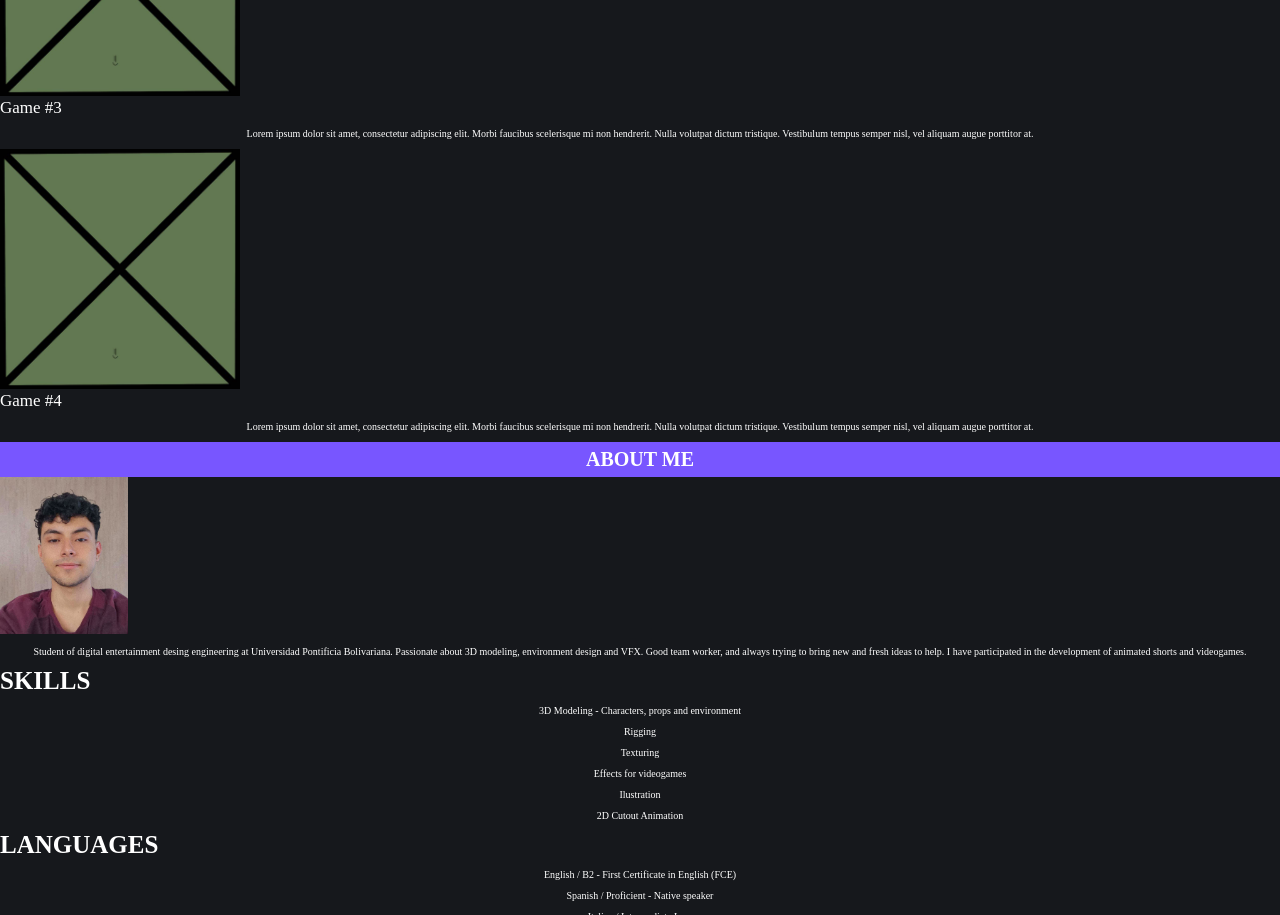
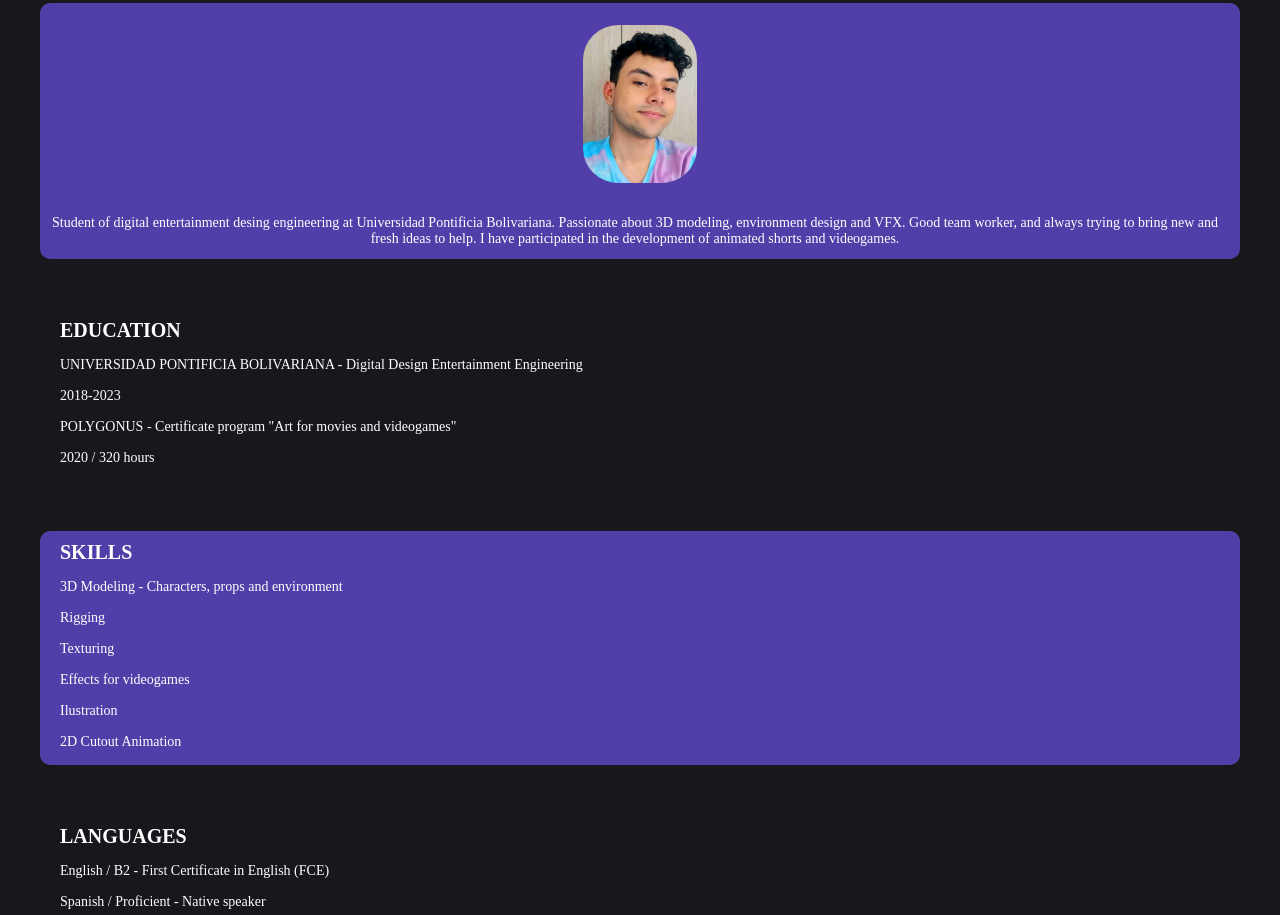
Before and after one commit to YefAv/PortfolioYef, a plain HTML site: page index.html in a window 1280 px wide. Shown: the part 2506-3421 px from the top of the page. Drawn offline with Linux system fonts and the light colour scheme.

Commit message:
About Me completed

```diff
--- a/index.html
+++ b/index.html
@@ -6,7 +6,7 @@
     <meta http-equiv="X-UA-Compatible" content="IE=edge">
     <meta name="viewport" content="width=device-width, initial-scale=1.0">
     <title>Yefri Avella Portfolio</title>
-    <link rel="stylesheet" href="./resources/styles/main.css"/>
+    <link rel="stylesheet" href="./resources/styles/main.css" />
 
 </head>
 
@@ -32,7 +32,7 @@
         <section class="startingSection">
             <div class="textOrganizer">
                 <h1>Portfolio</h1>
-                <hr/>
+                <hr />
             </div>
 
             <div class="menuMobile">
@@ -40,14 +40,14 @@
                 <a href="#3dart" class="buttonMobile">3D ART</a>
                 <a href="#games" class="buttonMobile">GAMES</a>
             </div>
-            </section>
+        </section>
 
         <section class="sections" id="2dart">
             <h1 class="categoryTitle">2D ART</h1>
             <div>
                 <div class="textOrganizer">
                     <h1>Ilustration</h1>
-                    <hr/>
+                    <hr />
                 </div>
                 <div class="galery">
                     <div class="image">
@@ -79,7 +79,7 @@
             <div>
                 <div class="textOrganizer">
                     <h1>Character Design</h1>
-                    <hr/>
+                    <hr />
                 </div>
 
 
@@ -87,10 +87,11 @@
             <div>
                 <div class="textOrganizer">
                     <h1>Cut Out Animation</h1>
-                    <hr/>
+                    <hr />
                 </div>
                 <div class="galery">
-                    <iframe src="https://player.vimeo.com/video/729127919?h=0935136a2c" width="640"  frameborder="0" allowfullscreen class="mainVideo"></iframe>
+                    <iframe src="https://player.vimeo.com/video/729127919?h=0935136a2c" width="640" frameborder="0"
+                        allowfullscreen class="mainVideo"></iframe>
                     <img src="./resources/imgs/bgRoundedRectangle.jpg" alt="bgRoundedRectangle" class="bgRectangle">
                 </div>
                 <p>Software used: Toon Boom Harmony</p>
@@ -102,21 +103,15 @@
             <div>
                 <div class="textOrganizer">
                     <h1>Props & Environment</h1>
-                    <hr/>
+                    <hr />
                 </div>
                 <p>Software used: Maya, Blender & Substance Painter. Realtime render using Unity</p>
             </div>
             <div>
                 <div class="textOrganizer">
                     <h1>Characters</h1>
-                    <hr/>
+                    <hr />
                 </div>
-                <img src="./resources/imgs/tempImage.jpg" width="240" height="240" alt="Character3D1">
-                <img src="./resources/imgs/tempImage.jpg" width="240" height="240" alt="Character3D2">
-                <img src="./resources/imgs/tempImage.jpg" width="240" height="240" alt="Character3D3">
-                <img src="./resources/imgs/tempImage.jpg" width="240" height="240" alt="Character3D4">
-                <img src="./resources/imgs/tempImage.jpg" width="240" height="240" alt="Character3D5">
-                <img src="./resources/imgs/tempImage.jpg" width="240" height="240" alt="Character3D6">
                 <p>Software used: Blender & Maya</p>
             </div>
         </section>
@@ -126,7 +121,7 @@
             <div>
                 <div class="textOrganizer">
                     <h1>VFX</h1>
-                    <hr/>
+                    <hr />
                 </div>
                 <div><iframe src="https://player.vimeo.com/video/742045323"></iframe>
                     <p>Software used: Unity</p>
@@ -175,50 +170,84 @@
         <section class="sections" id="aboutme">
             <h1 class="categoryTitle">ABOUT ME</h1>
 
-            <div>
-                <img src="./resources/imgs/yefriavella.png" width=10% height=50% alt="fotoYefriAvella">
-                <p>Student of digital entertainment desing engineering at Universidad Pontificia Bolivariana. Passionate
-                    about 3D modeling, environment design and VFX. Good team worker, and always trying to
-                    bring new and fresh ideas to help. I have participated in the development of animated shorts and
-                    videogames. </p>
-            </div>
+            <div class="infoSection">
+                <div class="roundedBio mainBio">
+                    <table>
+                        <tr>
+                            <td>
+                                <img src="./resources/imgs/yefriPhoto.jpg" alt="fotoYefriAvella">
+                            </td>
+                            <td class="textTable">
+                                <p>Student of digital entertainment desing engineering at Universidad Pontificia
+                                    Bolivariana.
+                                    Passionate
+                                    about 3D modeling, environment design and VFX. Good team worker, and always trying
+                                    to
+                                    bring new and fresh ideas to help. I have participated in the development of
+                                    animated
+                                    shorts and
+                                    videogames.
+                                </p>
+                            </td>
+                        </tr>
+                    </table>
+                </div>
 
-            <div>
-                <h1>SKILLS</h1>
-                <ol>
-                    <li><p>3D Modeling - Characters, props and environment</p></li>
-                    <li><p>Rigging</p></li>
-                    <li><p>Texturing</p></li>
+                <div class="infoBlock">
+                    <h2>EDUCATION</h2>
+                    <p>UNIVERSIDAD PONTIFICIA BOLIVARIANA - Digital Design Entertainment Engineering</p>
+                    <p>2018-2023</p>
 
-                    <li><p>Effects for videogames</p> </li>
+                    <p>POLYGONUS - Certificate program "Art for movies and videogames"</p>
+                    <p>2020 / 320 hours</p>
+                </div>
 
-                    <li><p>Ilustration</p></li>
-                    <li><p>2D Cutout Animation</p></li>
+                <div class="roundedBio infoBlock">
+                    <h2>SKILLS</h2>
+                    <ol>
+                        <li>
+                            <p>3D Modeling - Characters, props and environment</p>
+                        </li>
+                        <li>
+                            <p>Rigging</p>
+                        </li>
+                        <li>
+                            <p>Texturing</p>
+                        </li>
 
-                </ol>
+                        <li>
+                            <p>Effects for videogames</p>
+                        </li>
 
-                <h1>LANGUAGES</h1>
-                <ol>
-                    <li><p>English / B2 - First Certificate in English (FCE)</p></li>
+                        <li>
+                            <p>Ilustration</p>
+                        </li>
+                        <li>
+                            <p>2D Cutout Animation</p>
+                        </li>
+                    </ol>
+                </div>
+
+                <div class="infoBlock">
+                    <h2>LANGUAGES</h2>
+                    <ol>
+                        <li>
+                            <p>English / B2 - First Certificate in English (FCE)</p>
+                        </li>
 
 
-                    <li><p>Spanish / Proficient - Native speaker</p></li>
+                        <li>
+                            <p>Spanish / Proficient - Native speaker</p>
+                        </li>
 
 
-                    <li><p>Italian / Intermediate Low </p></li>
+                        <li>
+                            <p>Italian / Intermediate Low </p>
+                        </li>
 
-                </ol>
-
-                <h2>EDUCATION</h2>
-                <ol>
-                    <li><p>UNIVERSIDAD PONTIFICIA BOLIVARIANA - Digital Design Entertainment Engineering</p><p>2018-2023</p></li>
-
-                    <li><p>POLYGONUS - Certificate program "Art for movies and videogames"</p><p>2020 / 320 hours</p></li>
-
-                </ol>
-
+                    </ol>
+                </div>
             </div>
-
         </section>
     </main>
 
--- a/resources/styles/main.css
+++ b/resources/styles/main.css
@@ -237,3 +237,70 @@ footer{
     top: 3rem;
     right: 2rem;
 }
+
+.roundedBio{
+    background-color: #523EA9;
+    border-radius: 1rem;
+    margin-top: 2rem;
+    margin-left: 2rem;
+    margin-right: 2rem;
+
+}
+
+.mainBio{
+    display: table;
+}
+
+.mainBio img{
+    width: 11.4rem;
+    height: 15.8rem;
+    border-radius: 3.5rem;
+    margin-top: 2rem;
+    margin: 2rem;
+}
+
+td{
+    display: block;
+    text-align: center;
+    width: 100%;
+}
+
+.mainBio p {
+    margin: 1rem;
+    margin-right: 2rem;
+    font-size: 1.4rem;
+}
+
+.infoBlock{
+    margin-right: 2rem;
+    margin-left: 2rem;
+    margin-bottom: 2rem;
+    margin-top: 1rem;
+}
+.infoSection{
+    margin-right: 2rem;
+    margin-left: 2rem;
+    margin-bottom: 12rem;
+    margin-top: 1rem;
+}
+
+.infoBlock > ol{
+    list-style-type: none;
+}
+
+.infoBlock > h2{
+    font-size: 2rem;
+    padding-top: 1rem;
+    margin-bottom: 1.5rem;
+    margin-left: 2rem;
+    margin-top: 5rem;
+}
+
+.infoBlock p{
+   margin-left: 2rem;
+   text-align: left;
+   font-size: 1.4rem;
+   padding-bottom: 1.5rem;
+   margin-block-end: 0rem;
+   margin-block-start: 0rem;
+}
```
Also changed, not shown: resources/imgs/yefriPhoto.jpg (added).
